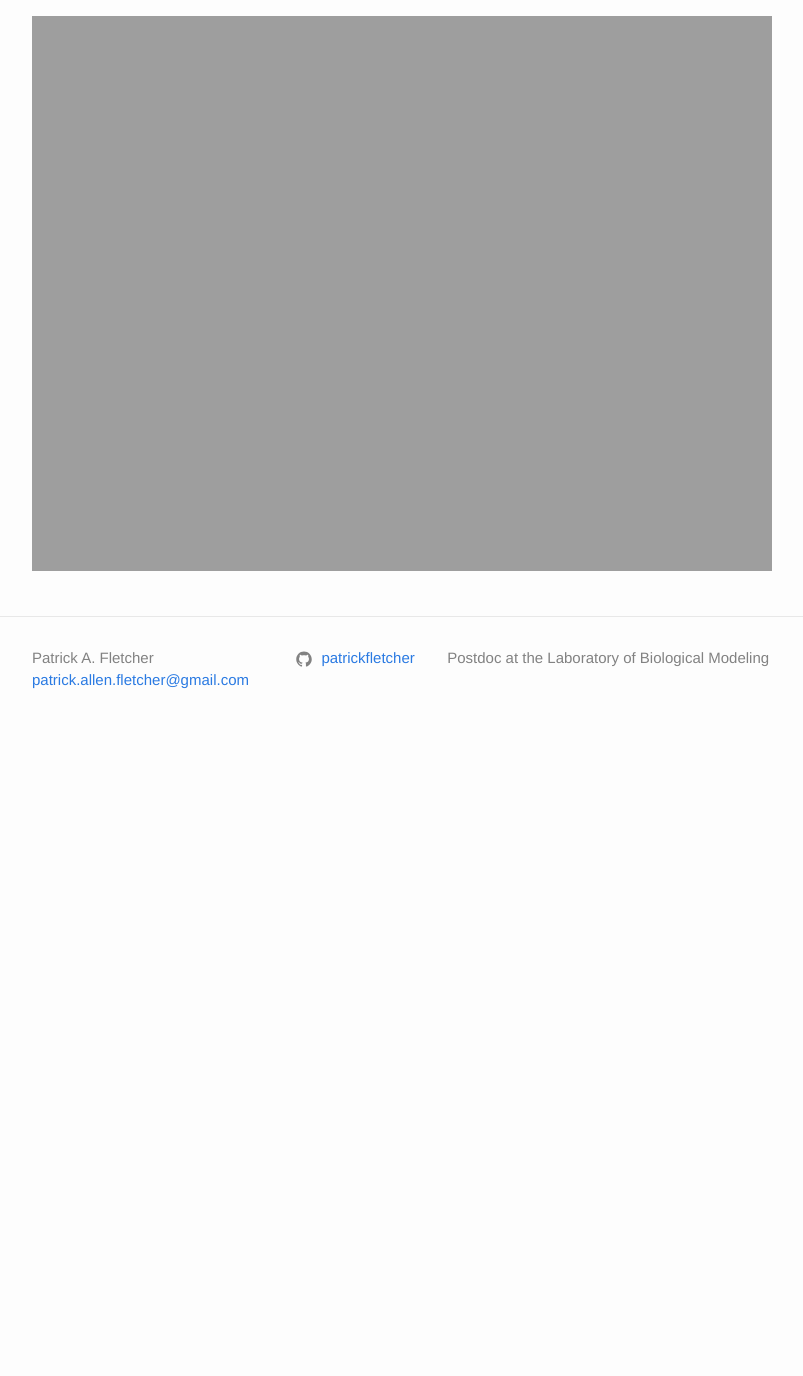
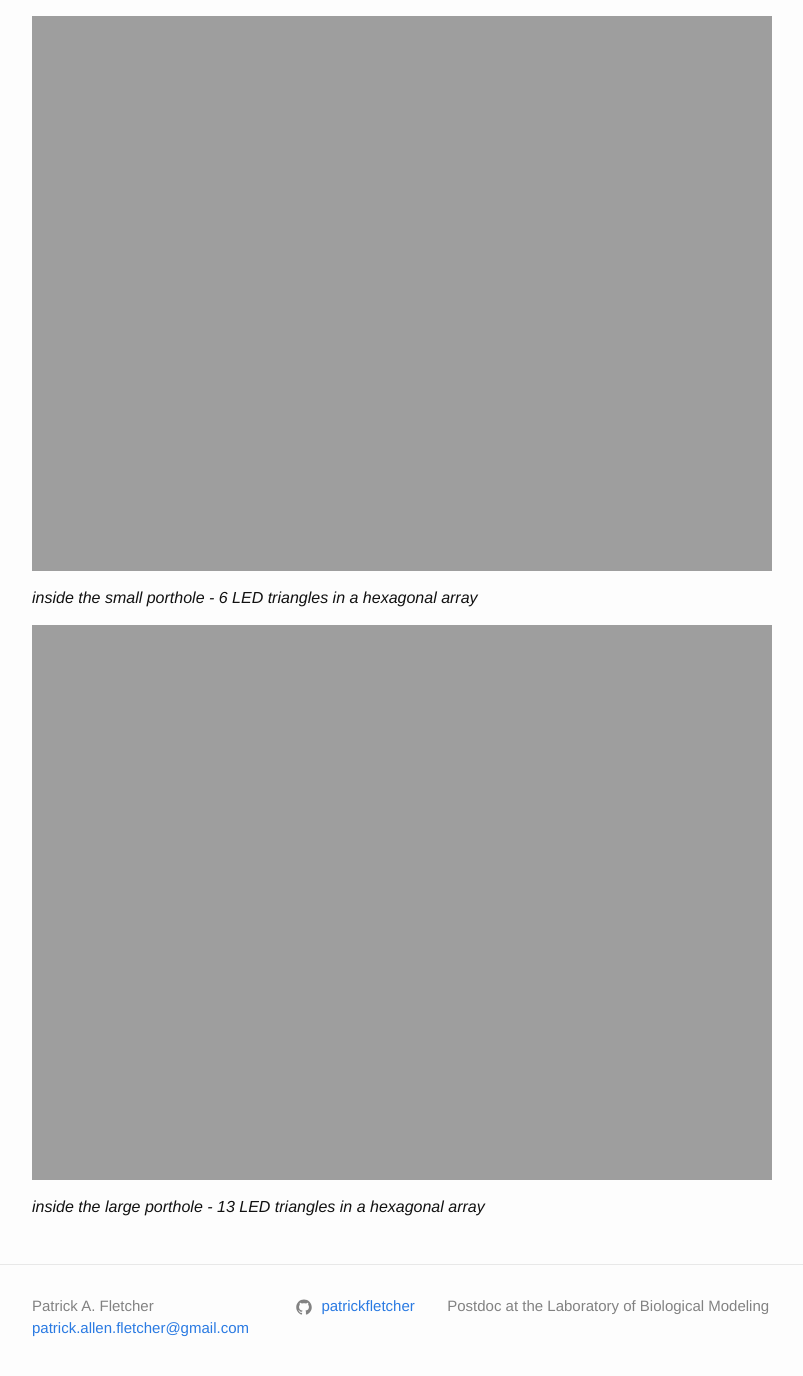
Before and after one commit to patrickfletcher/patrickfletcher.github.io, a Jekyll site: the page built from lights.md, in a window 1280 px wide and 1400 px high, scrolled down 3249 px. Shown: the top 1376 px of the window, without its empty margins (238-1041 px from the left). Built offline with Jekyll 4.4.1, drawn with Linux system fonts in a browser that asks for light colours; before the commit the page ends 4001 px from its top, so only the background shows below that.

Commit message:
Update lights.md

```diff
--- a/lights.md
+++ b/lights.md
@@ -46,5 +46,13 @@ The LEDs are driven using the excellent [Pixelblaze v3 controller](https://www.b
 These colorful light fixtures are lit with flat arrays of my [triangular LED panels](#triangular-led-panels). The small one has 6 triangles and the large one has 13.  These panels are also driven by [Pixelblaze v3 controllers](https://www.bhencke.com/pixelblaze) and the Pixelblaze sensor board expansion, which includes a microphone for sound-reactive effects.
 
 <p style="text-align:center;">
+<img src="{{ site.url }}/assets/led/hex open.jpg" alt="Equilateral triangle with 10 LEDs"  style="width: 100%"/>
+</p>
+
+*inside the small porthole - 6 LED triangles in a hexagonal array*
+
+<p style="text-align:center;">
 <img src="{{ site.url }}/assets/led/trihex open.jpg" alt="Equilateral triangle with 10 LEDs"  style="width: 100%"/>
 </p>
+
+*inside the large porthole - 13 LED triangles in a hexagonal array*
```
